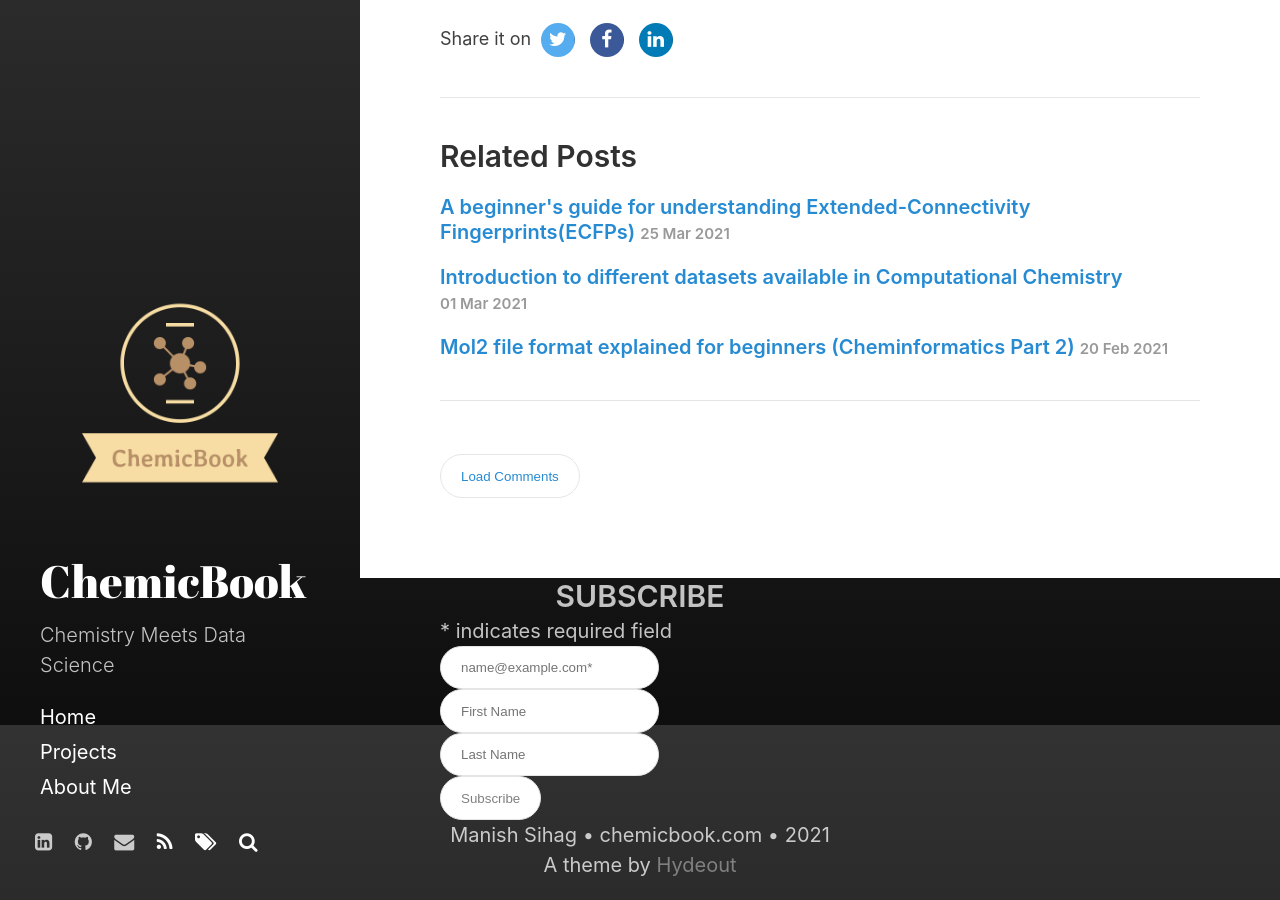
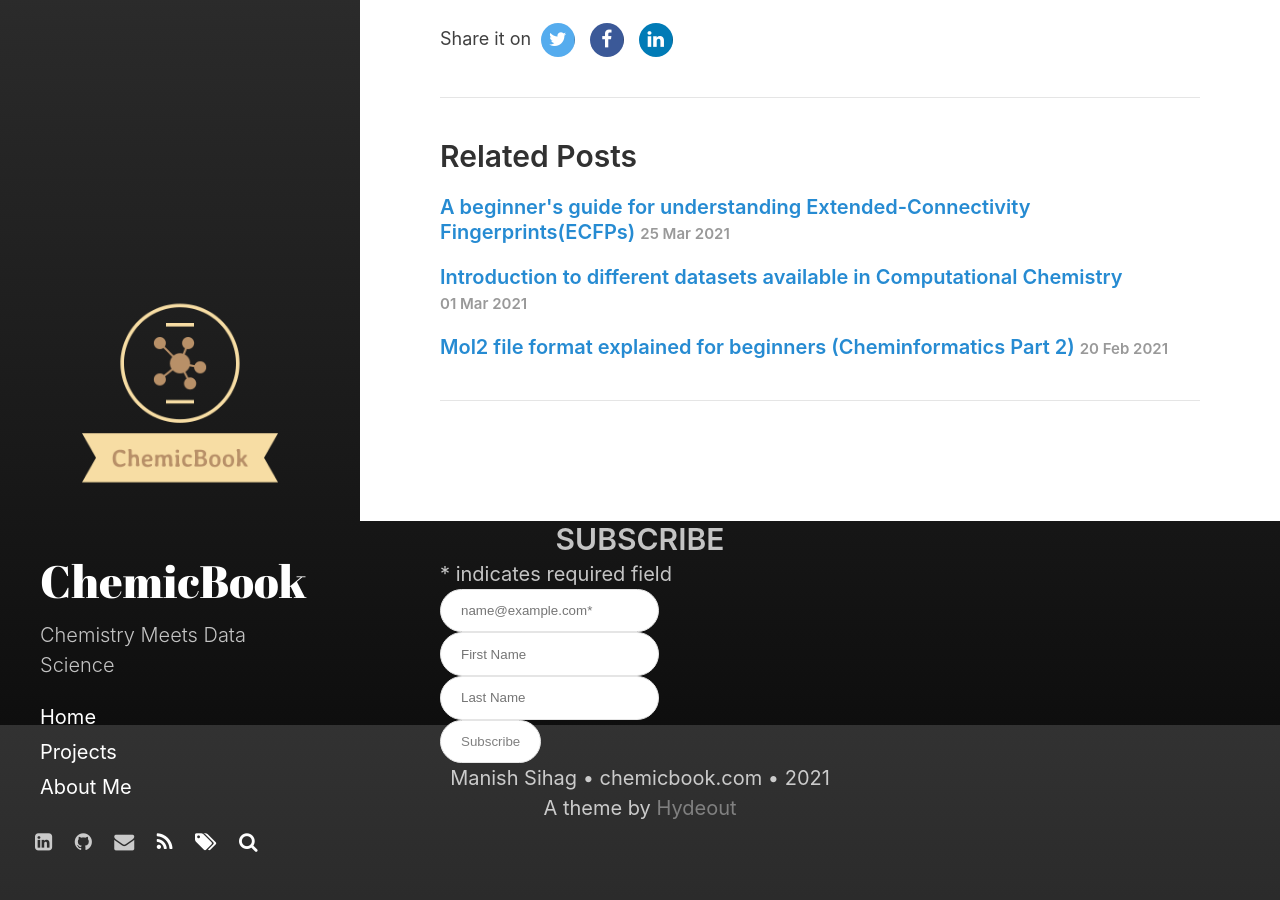
Before and after one commit to kmnis/kmnis.github.io, a Jekyll site: the page built from _posts/2021-03-01-how-to-show-atom-numbers-in-rdkit-molecule.md, in a window 1280 px wide and 900 px high, scrolled down 3775 px. Built offline with Jekyll 4.4.1, drawn with Linux system fonts in a browser that asks for light colours; nearby versions of some CDN libraries; comment, search, counter and statistics services are not loaded.

Commit message:
Moved the comment section back to loading automatically on page loading

```diff
--- a/_includes/disqus.html
+++ b/_includes/disqus.html
@@ -1,8 +1,6 @@
 {% if site.disqus.shortname %}
   <div id="disqus_thread">
-    <button class="disqus-load" onClick="loadDisqusComments()">
-      Load Comments
-    </button>
+
   </div>
   <script>
 
```
Also changed, not shown: other parts of _includes/disqus.html (+3 -3 lines).
